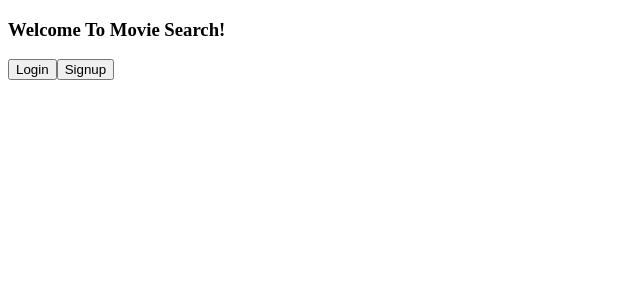
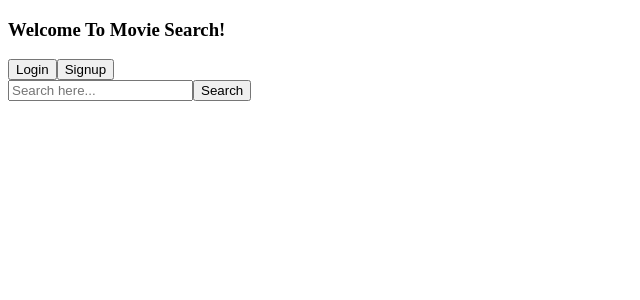
Before and after one commit to ltramos7/movieAppReact, a React (Create React App) app: page / in a window 1280 px wide. Shown: the top 300 px of the page, without its empty margins (0-640 px from the left). Built offline with nearby package versions, Linux system fonts and the light colour scheme.

Commit message:
added a basic search bar and search button. No functionality yet.

```diff
--- a/src/App.js
+++ b/src/App.js
@@ -1,12 +1,14 @@
 
 import React from 'react'
 import Header from './components/headerSection/HeaderSection'
+import SearchArea from './components/searchArea/searchArea'
 
 function App() {
   return (
     //only components should live here. Most logic will live in the imported components
     <div>
       <Header/>
+      <SearchArea/>
     </div>
   );
 }
--- /dev/null
+++ b/src/components/searchArea/searchArea.js
@@ -0,0 +1,14 @@
+import React, { Component } from 'react'
+
+export default class searchArea extends Component {
+    render() {
+        return (
+            <div>
+                <form>
+                    <input placeholder="Search here..."></input>
+                    <button>Search</button>
+                </form>
+            </div>
+        )
+    }
+}
```
Also changed, not shown: 1 other file (tests, documents, lock files or other folders).
